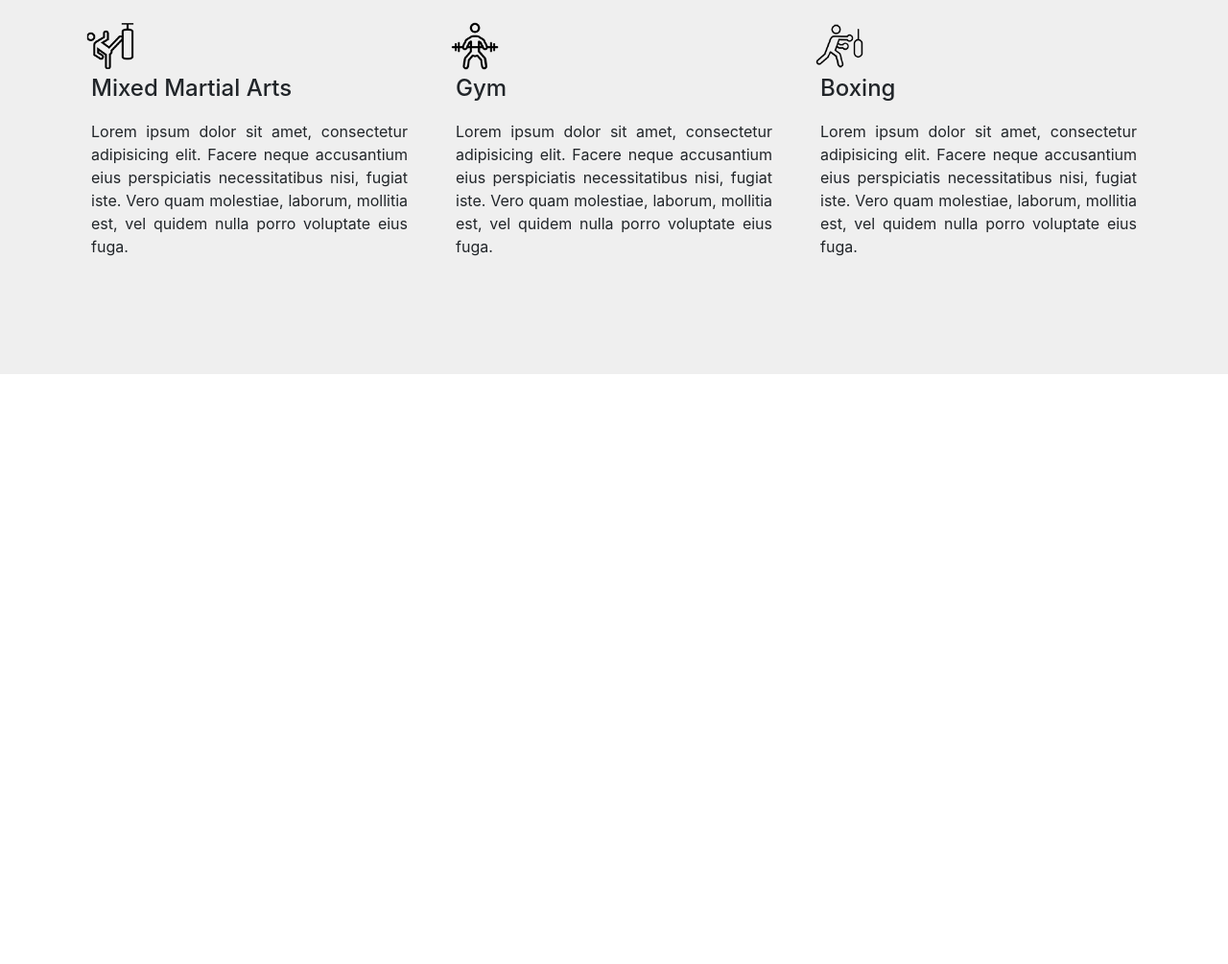
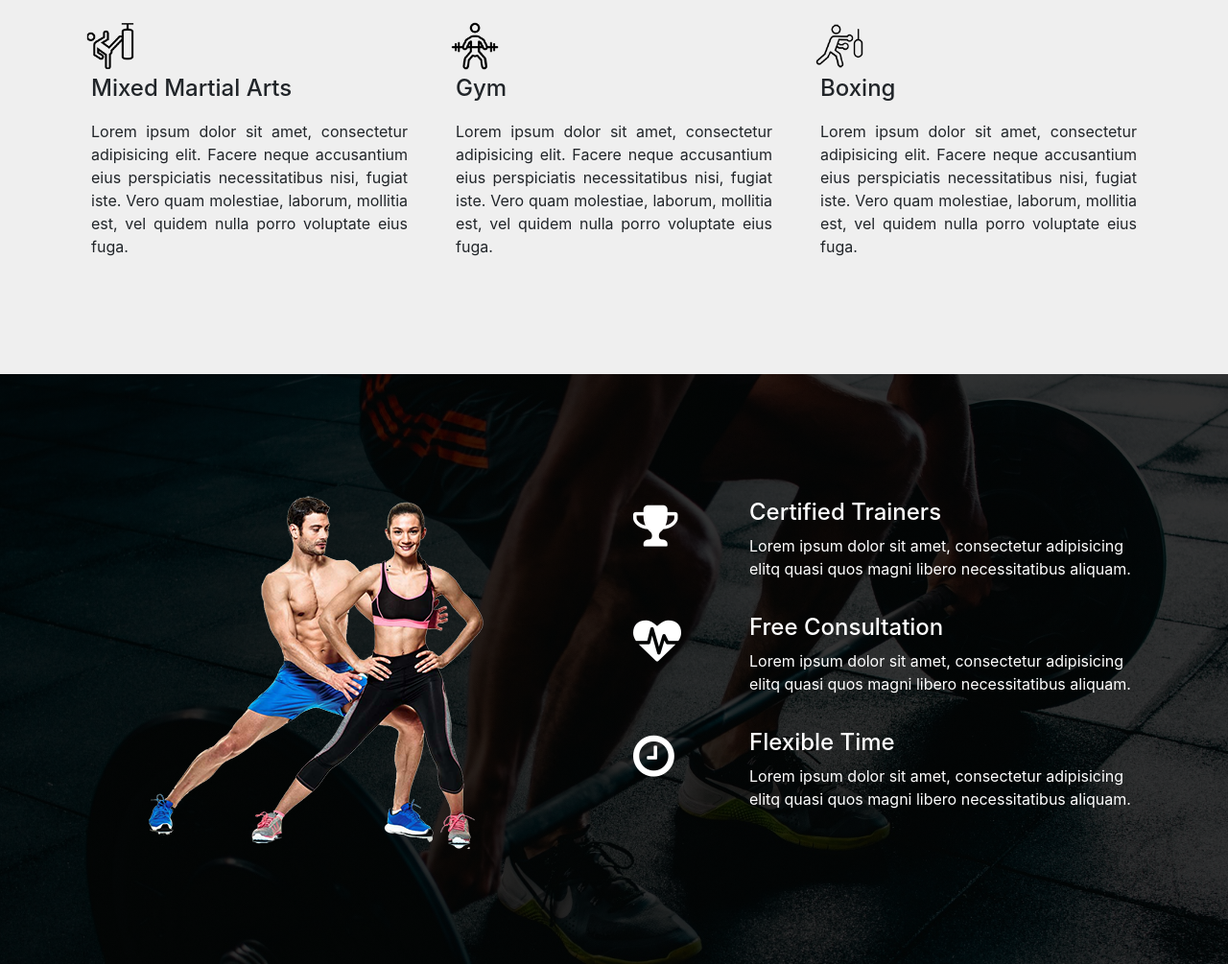
Before and after one commit to Tyro-A/DevMuscles, a plain HTML site: page index.html in a window 1280 px wide. Shown: the part 1682-2687 px from the top of the page at 96% size. Before the commit the page ends 2072 px from the top, so only its background shows below. Drawn offline with nearby package versions, Linux system fonts and the light colour scheme.

Commit message:
Added features section

```diff
--- a/css/style.css
+++ b/css/style.css
@@ -89,3 +89,48 @@ nav .fa-bars {
     padding: 5px;
     text-align: justify;
 }
+
+/*====================================
+        Features
+=====================================*/
+#features {
+    padding-top: 100px;
+    padding-bottom: 100px;
+    background: -webkit-gradient(linear, left top, left bottom, from(rgba(0,0,0,0.8)), to(rgba(0,0,0,0.8))), url(../img/feature-background.jpg);
+    background: linear-gradient(rgba(0,0,0,0.8), rgba(0,0,0,0.8)), url(../img/feature-background.jpg);
+    background-position: center;
+    background-size: cover;
+    background-attachment: fixed;
+    color: #fff;
+}
+
+#features .col-md-6 {
+    padding: 20px;
+}
+.feature-box {
+    height: 120px;
+}
+.feature-box .feature-left {
+    height: 120px;
+    width: 20%;
+    float: left;
+}
+.feature-box .feature-left .fa {
+    padding-top: 13px;
+    font-size: 50px;
+}
+
+.feature-box .feature-right {
+    height: 120px;
+    width: 80%;
+    float: left;
+}
+.feature-box .feature-right h4 {
+    padding-top: 10px;
+    padding-left: 15px;
+    text-align: left;
+}
+.feature-box .feature-right p {
+    padding-left: 15px;
+    text-align: left;
+}
--- a/index.html
+++ b/index.html
@@ -135,6 +135,48 @@
     </section>
     <!-- Services Ends -->
 
+    <!-- Features -->
+    <section id="features">
+        <div class="container">
+            <div class="row">
+                <div class="col-md-6">
+                    <img src="img/feature.png" class="img-fluid">
+                </div>
+                <div class="col-md-6">
+                    <div class="feature-box">
+                        <div class="feature-left">
+                            <i class="fa fa-trophy"></i>
+                        </div>
+                        <div class="feature-right">
+                            <h4>Certified Trainers</h4>
+                            <p>Lorem ipsum dolor sit amet, consectetur adipisicing elitq quasi quos  magni libero necessitatibus aliquam.</p>
+                        </div>
+                    </div>
+                     <div class="feature-box">
+                        <div class="feature-left">
+                            <i class="fa fa-heartbeat"></i>
+                        </div>
+                        <div class="feature-right">
+                            <h4>Free Consultation</h4>
+                            <p>Lorem ipsum dolor sit amet, consectetur adipisicing elitq quasi quos  magni libero necessitatibus aliquam.</p>
+                        </div>
+                    </div>
+                     <div class="feature-box">
+                        <div class="feature-left">
+                            <i class="fa fa-clock-o"></i>
+                        </div>
+                        <div class="feature-right">
+                            <h4>Flexible Time</h4>
+                            <p>Lorem ipsum dolor sit amet, consectetur adipisicing elitq quasi quos  magni libero necessitatibus aliquam.</p>
+                        </div>
+                    </div>
+                </div>
+            </div>
+        </div>
+    </section>
+
+    <!-- Features Ends -->
+
 
     <!-- Custom JS  -->
     <script src="js/script.js"></script>
```
